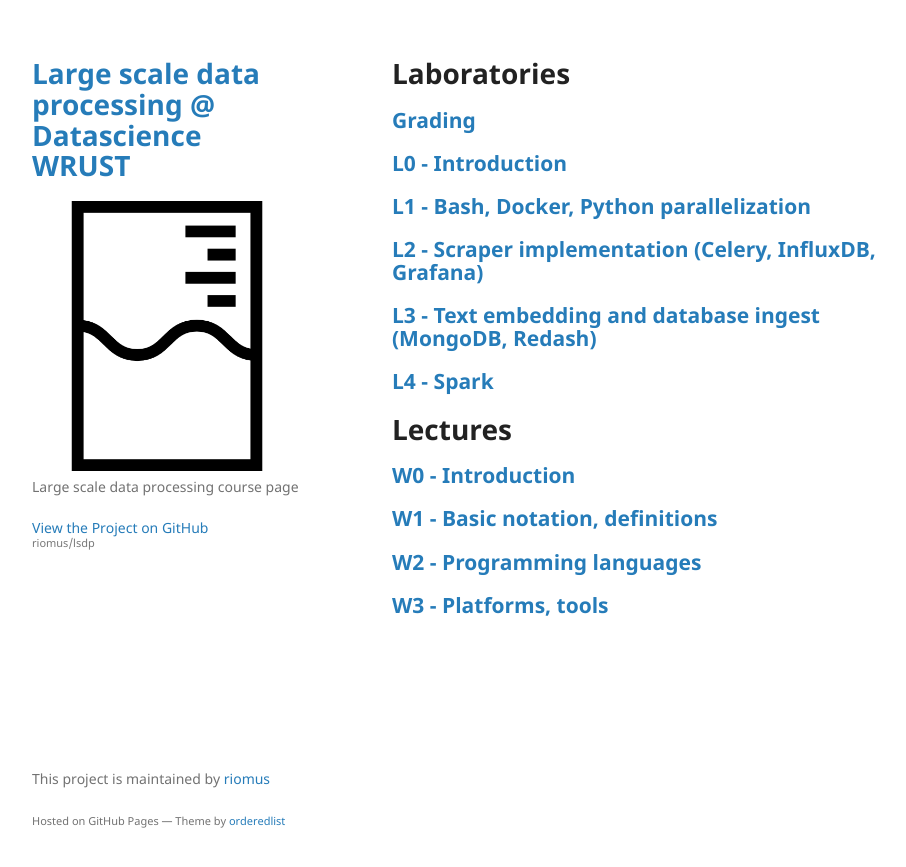
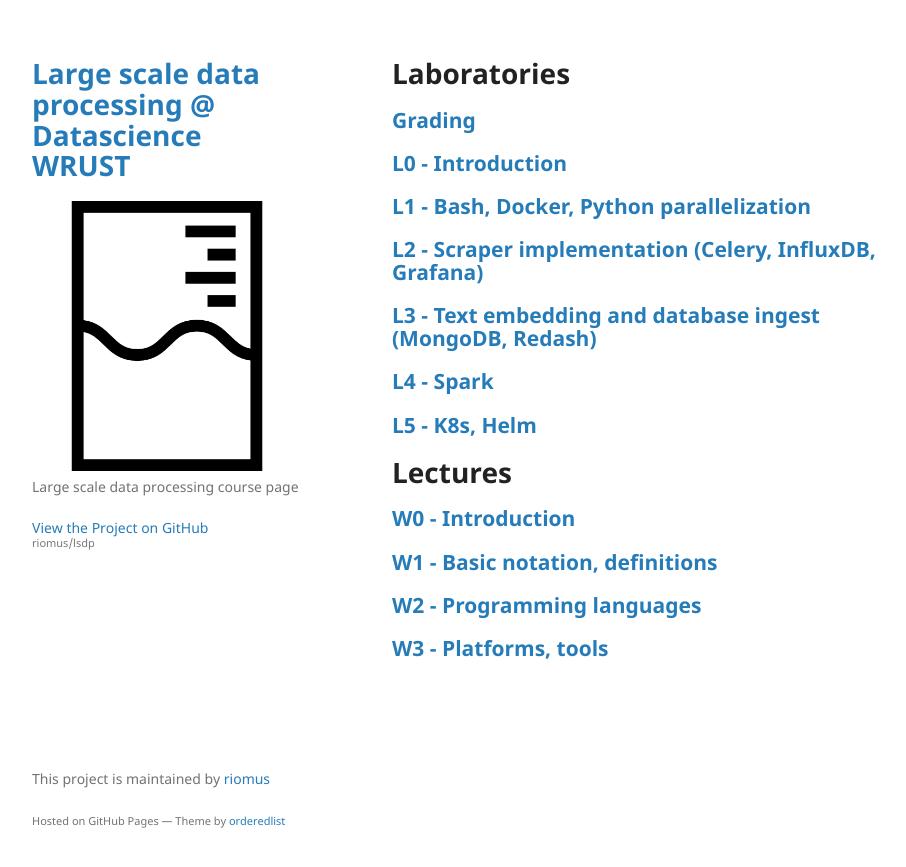
Before and after one commit to riomus/lsdp, a Jekyll site: the page built from index.md, in a window 1280 px wide. Shown: the top 867 px of the page, without its empty margins (178-1084 px from the left). Built offline with Jekyll 4.4.1, drawn with Linux system fonts in a browser that asks for light colours; our own code applies the rules of GitHub Pages for plain Markdown files.

Commit message:
Add lab 5

```diff
--- a/index.md
+++ b/index.md
@@ -10,6 +10,7 @@ layout: default
 ## [L2 - Scraper implementation (Celery, InfluxDB, Grafana)](https://github.com/Large-scale-data-processing/l2-2019-base)
 ## [L3 - Text embedding and database ingest (MongoDB, Redash)](https://github.com/Large-scale-data-processing/l3-2019-base)
 ## [L4 - Spark](https://github.com/Large-scale-data-processing/l4-2019-base)
+## [L5 - K8s, Helm](https://github.com/Large-scale-data-processing/l5-2019-base)
 
 
 # Lectures
```
